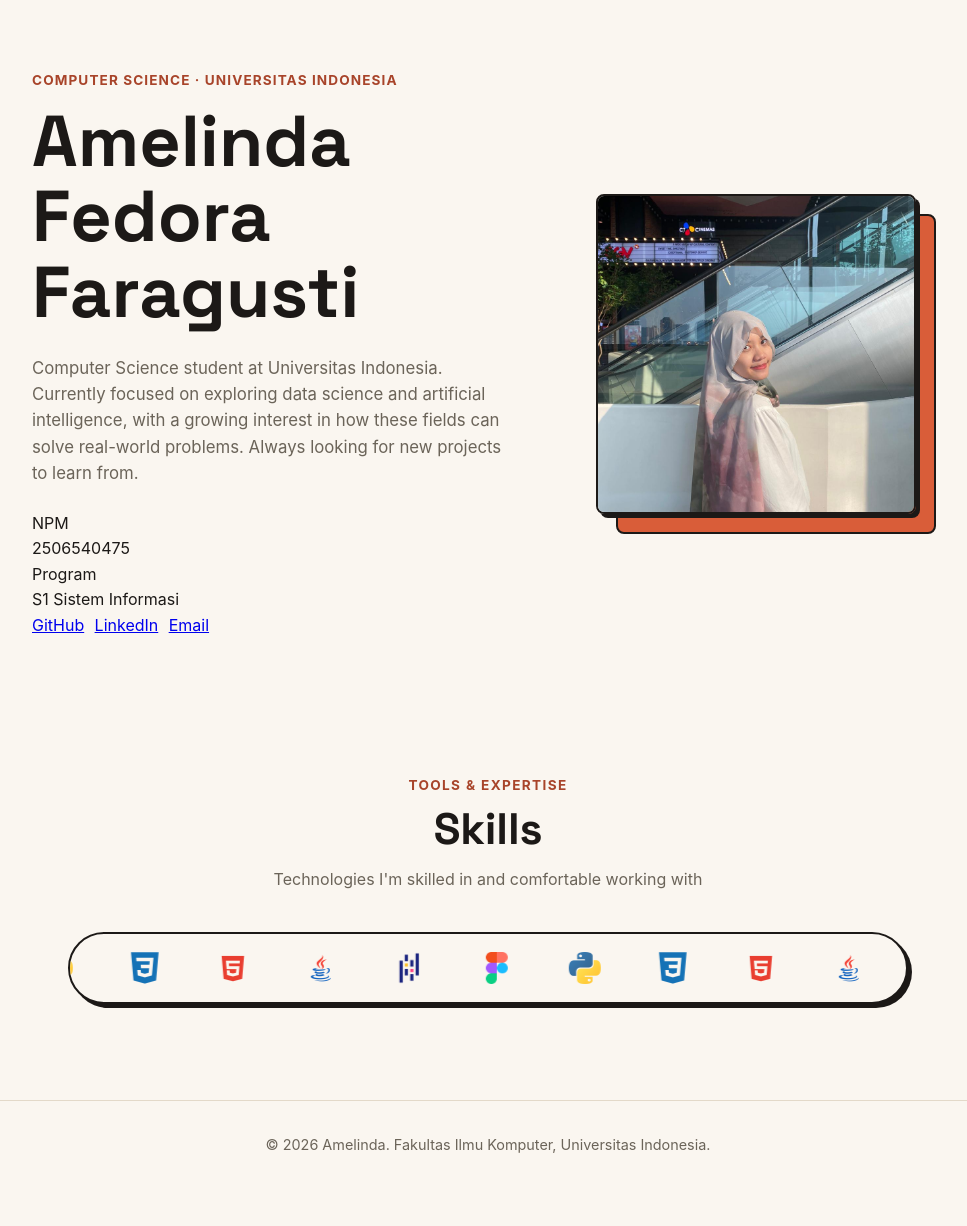
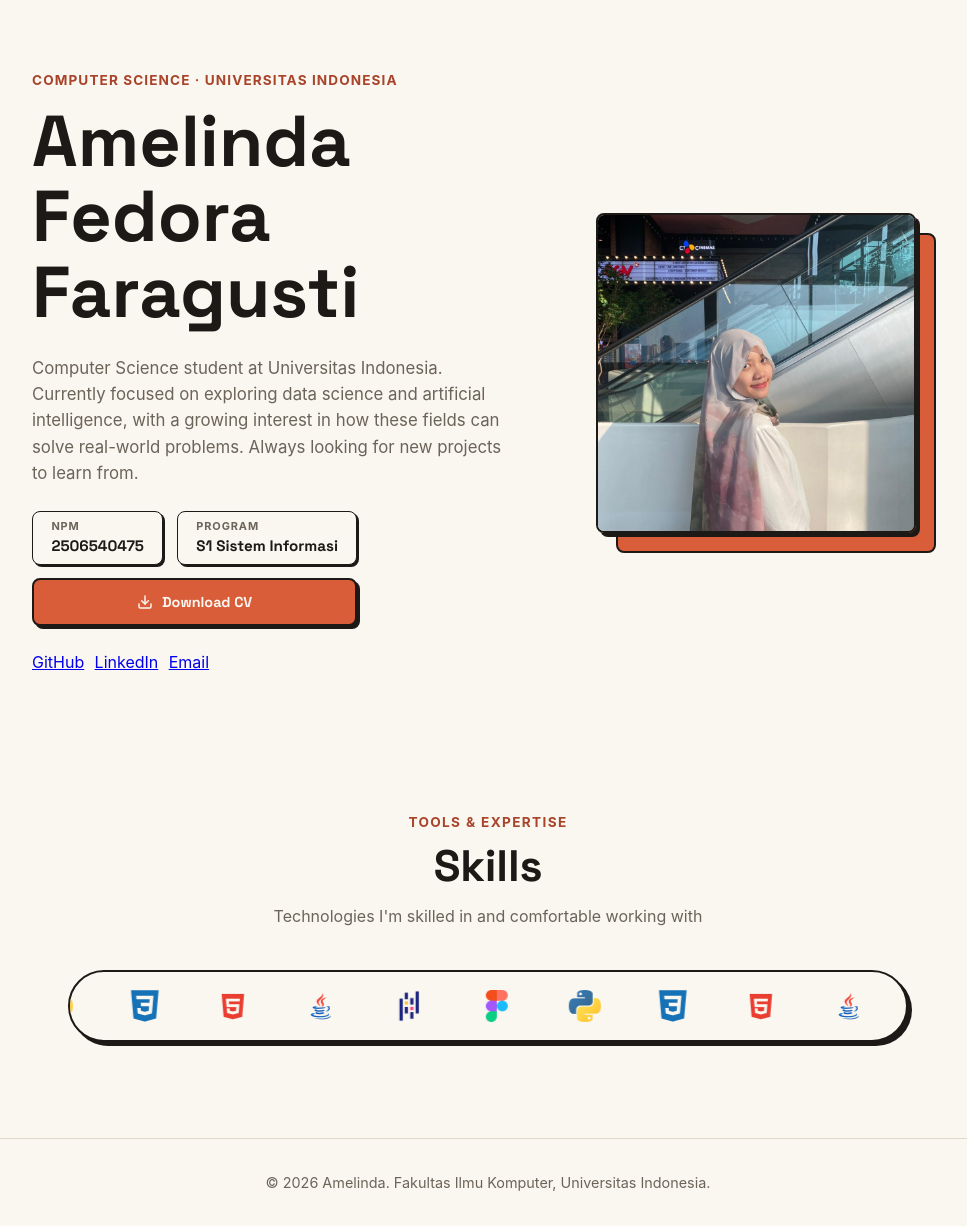
Before and after one commit to melin09-daz/myportofolio, a Django app: page / in a window 1280 px wide. Shown: the part 74-1300 px from the top of the page, without its empty margins (152-1119 px from the left). Before the commit the page ends 1227 px from the top, so only its background shows below. Run offline with Django 5.2, Linux system fonts and the light colour scheme.

Commit message:
Feat: Penambahan Tombol Download CV dan Tampilan NPM & Program

```diff
--- a/templates/index.html
+++ b/templates/index.html
@@ -20,7 +20,7 @@
         </div>
     </header>
 
-    <main>
+    <main id="main-content">
         <section class="hero" id="profile">
             <div class="container hero-grid" id="profile-container">
                 <div class="hero-identity" id="hero-identity-block">
@@ -33,16 +33,28 @@
                 </div>
                 <div class="hero-details" id="hero-details-block">
                     <p class="bio" id="bio-text">Computer Science student at Universitas Indonesia. Currently focused on exploring data science and artificial intelligence, with a growing interest in how these fields can solve real-world problems. Always looking for new projects to learn from.</p>
-                    <dl class="meta-list" id="meta-details-list">
-                        <div class="meta-row" id="meta-npm-row">
-                            <dt>NPM</dt>
-                            <dd>2506540475</dd>
+                    <div class="hero-meta-wrapper" id="hero-meta-wrapper">
+                        <div class="meta-cards-group" id="meta-cards-group">
+                            <div class="meta-card" id="meta-npm-card">
+                                <span class="meta-card-label">NPM</span>
+                                <span class="meta-card-value" id="npm-text-value">2506540475</span>
+                            </div>
+                            <div class="meta-card" id="meta-program-card">
+                                <span class="meta-card-label">Program</span>
+                                <span class="meta-card-value">S1 Sistem Informasi</span>
+                            </div>
                         </div>
-                        <div class="meta-row" id="meta-program-row">
-                            <dt>Program</dt>
-                            <dd>S1 Sistem Informasi</dd>
+                        <div class="hero-actions" id="hero-actions-group">
+                            <a href="#" download="CV_AmelindaFedoraFaragusti.pdf" class="btn-download-cv" id="btn-download-cv">
+                                <svg class="download-icon" width="16" height="16" viewBox="0 0 24 24" fill="none" stroke="currentColor" stroke-width="2.2" stroke-linecap="round" stroke-linejoin="round" aria-hidden="true">
+                                    <path d="M21 15v4a2 2 0 0 1-2 2H5a2 2 0 0 1-2-2v-4"/>
+                                    <polyline points="7 10 12 15 17 10"/>
+                                    <line x1="12" y1="15" x2="12" y2="3"/>
+                                </svg>
+                                <span>Download CV</span>
+                            </a>
                         </div>
-                    </dl>
+                    </div>
                     <div class="social-links" id="social-links-group">
                         <a href="https://github.com/melin09-daz" class="social-link" id="social-github-link">GitHub</a>
                         <a href="https://www.linkedin.com/in/melindafe/" class="social-link" id="social-linkedin-link">LinkedIn</a>
```
Also changed, not shown: 1 other file.
